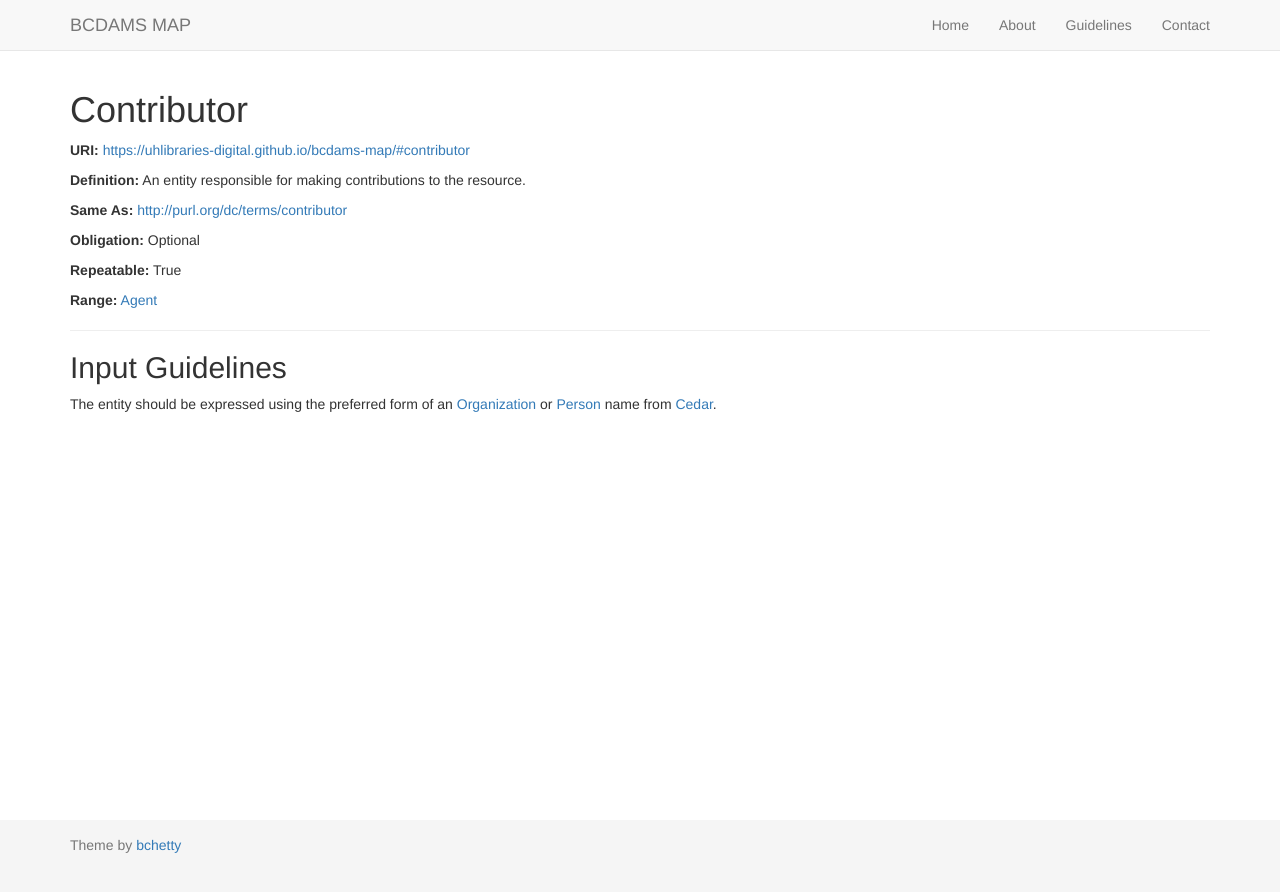
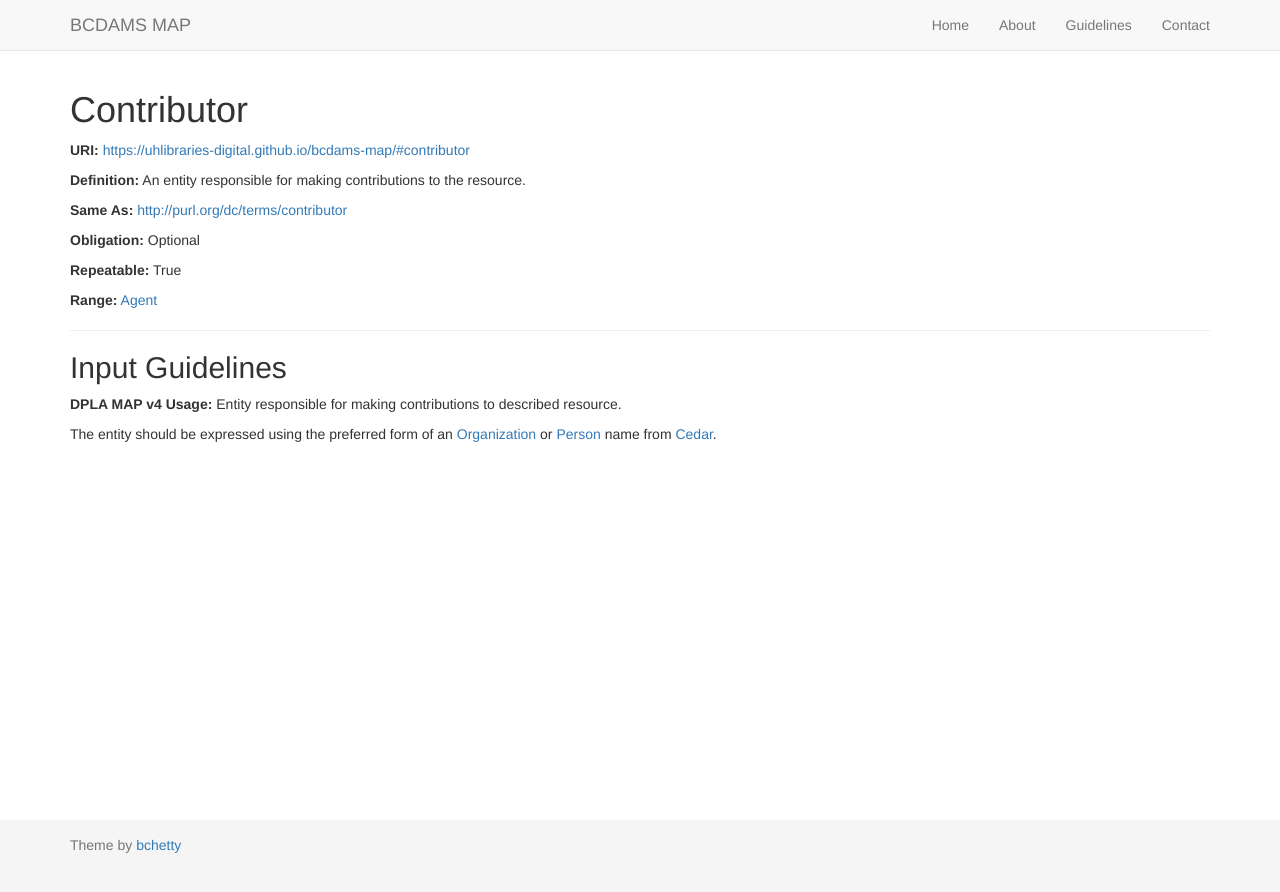
Before and after one commit to uhlibraries-digital/bcdams-map, a Jekyll site: the page built from guidelines/contributor.md, in a window 1280 px wide. Shown: the top 892 px of the page. Built offline with Jekyll 4.4.1, drawn with Linux system fonts in a browser that asks for light colours; nearby versions of some CDN libraries; comment, search, counter and statistics services are not loaded.

Commit message:
update contributor guidelines
Added DPLA MAP v4 usage guidelines

```diff
--- a/guidelines/contributor.md
+++ b/guidelines/contributor.md
@@ -7,4 +7,6 @@ comments: false
 
 {% include guidelines.md %}
 
+**DPLA MAP v4 Usage:** Entity responsible for making contributions to described resource.
+
 The entity should be expressed using the preferred form of an [Organization](https://id.lib.uh.edu/ark:/84475/au4982x468p) or [Person](https://id.lib.uh.edu/ark:/84475/au5426m1724) name from [Cedar](https://vocab.lib.uh.edu).
```
